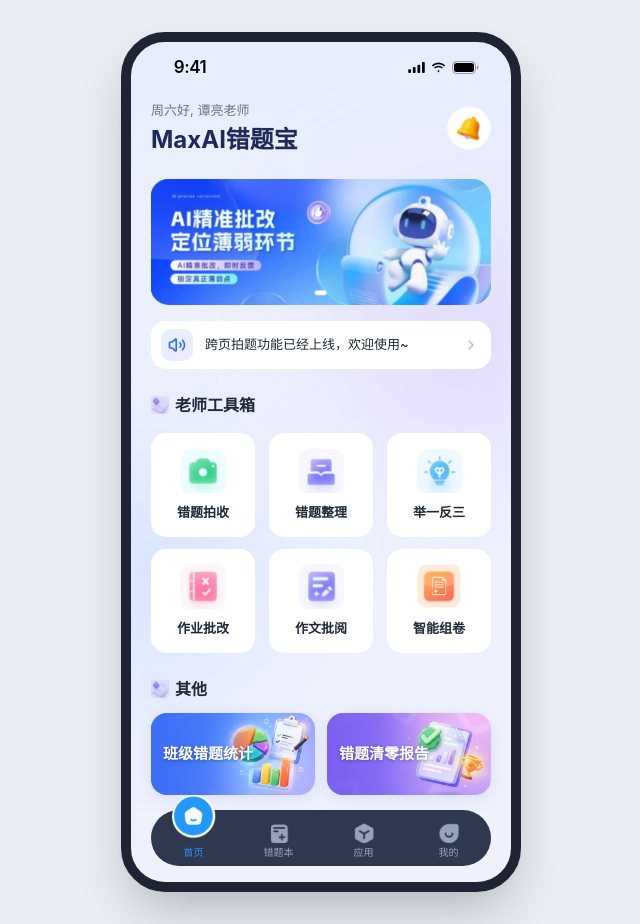
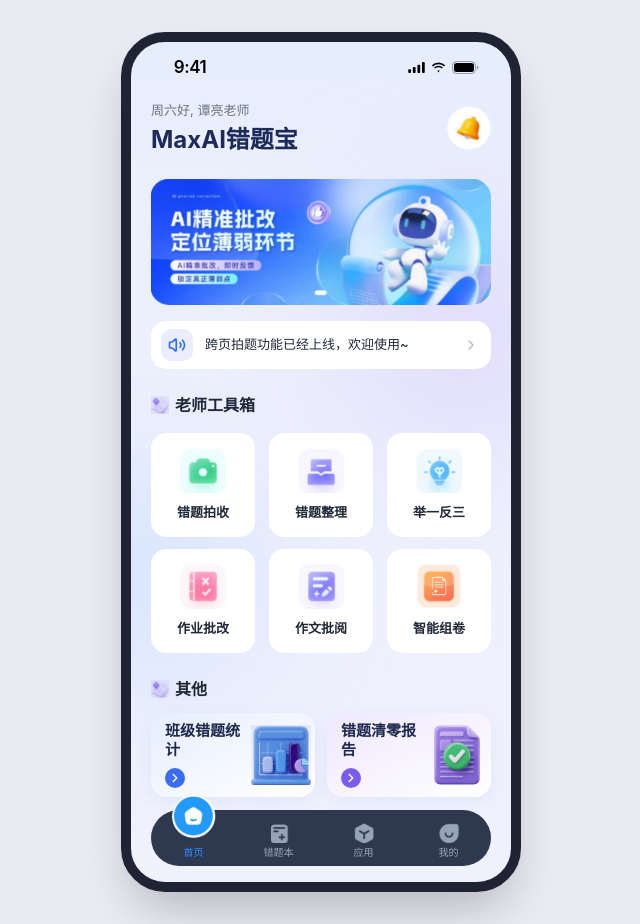
Before and after one commit to hzhou1734-pixel/136408-ctb-app-ui, a Next.js app: page / in a window 1280 px wide. Shown: the whole page, without its empty margins (319-959 px from the left). Built offline with nearby package versions, Linux system fonts and the light colour scheme.

Commit message:
重做「其他」海报卡片设计

```diff
--- a/components/home/other-section.tsx
+++ b/components/home/other-section.tsx
@@ -1,16 +1,19 @@
 import Image from 'next/image'
+import { ChevronRight } from 'lucide-react'
 import { SectionTitle } from '@/components/home/section-title'
 
 const posters = [
   {
     title: '班级错题统计',
-    src: '/images/home/poster-class-stats.png',
-    overlay: 'from-[#3B6CF6]/95 via-[#3B6CF6]/70',
+    src: '/images/home/illus-class-stats.png',
+    card: 'from-[#E6EEFF] to-white',
+    arrow: 'bg-[#3B6CF6]',
   },
   {
     title: '错题清零报告',
-    src: '/images/home/poster-clear-report.png',
-    overlay: 'from-[#7B5CF0]/95 via-[#7B5CF0]/70',
+    src: '/images/home/illus-clear-report.png',
+    card: 'from-[#EFE8FF] to-white',
+    arrow: 'bg-[#7B5CF0]',
   },
 ]
 
@@ -23,15 +26,19 @@ export function OtherSection() {
           <button
             key={poster.title}
             type="button"
-            className="relative flex aspect-[2/1] items-center overflow-hidden rounded-[16px] text-left shadow-[0_4px_16px_rgba(80,110,200,0.12)] transition-transform active:scale-[0.97]"
+            className={`relative flex h-[84px] items-center justify-between overflow-hidden rounded-[16px] bg-gradient-to-br ${poster.card} pl-3.5 pr-1 text-left shadow-[0_4px_16px_rgba(80,110,200,0.08)] transition-transform active:scale-[0.97]`}
           >
-            <Image src={poster.src} alt="" fill sizes="180px" className="scale-[1.14] object-cover" />
-            <span
-              aria-hidden="true"
-              className={`absolute inset-y-0 left-0 w-[62%] bg-gradient-to-r ${poster.overlay} to-transparent`}
-            />
-            <span className="relative px-3 text-[15px] font-bold leading-tight text-white [text-shadow:0_1px_3px_rgba(20,30,90,0.45)]">
-              {poster.title}
+            <span className="flex flex-col items-start gap-2">
+              <span className="text-[15px] font-bold leading-tight text-[#1F2A4D]">{poster.title}</span>
+              <span
+                aria-hidden="true"
+                className={`flex size-5 items-center justify-center rounded-full ${poster.arrow} text-white`}
+              >
+                <ChevronRight className="size-3.5" strokeWidth={2.5} />
+              </span>
+            </span>
+            <span className="relative size-[60px] shrink-0 overflow-hidden mix-blend-multiply">
+              <Image src={poster.src} alt="" fill sizes="60px" className="scale-[1.45] object-cover" />
             </span>
           </button>
         ))}
--- a/package.json
+++ b/package.json
@@ -1,6 +1,6 @@
 {
   "name": "my-project",
-  "version": "0.1.13",
+  "version": "0.1.14",
   "private": true,
   "packageManager": "pnpm@12.3.4",
   "scripts": {
```
Also changed, not shown: public/images/home/illus-class-stats.png (added), public/images/home/illus-clear-report.png (added).
